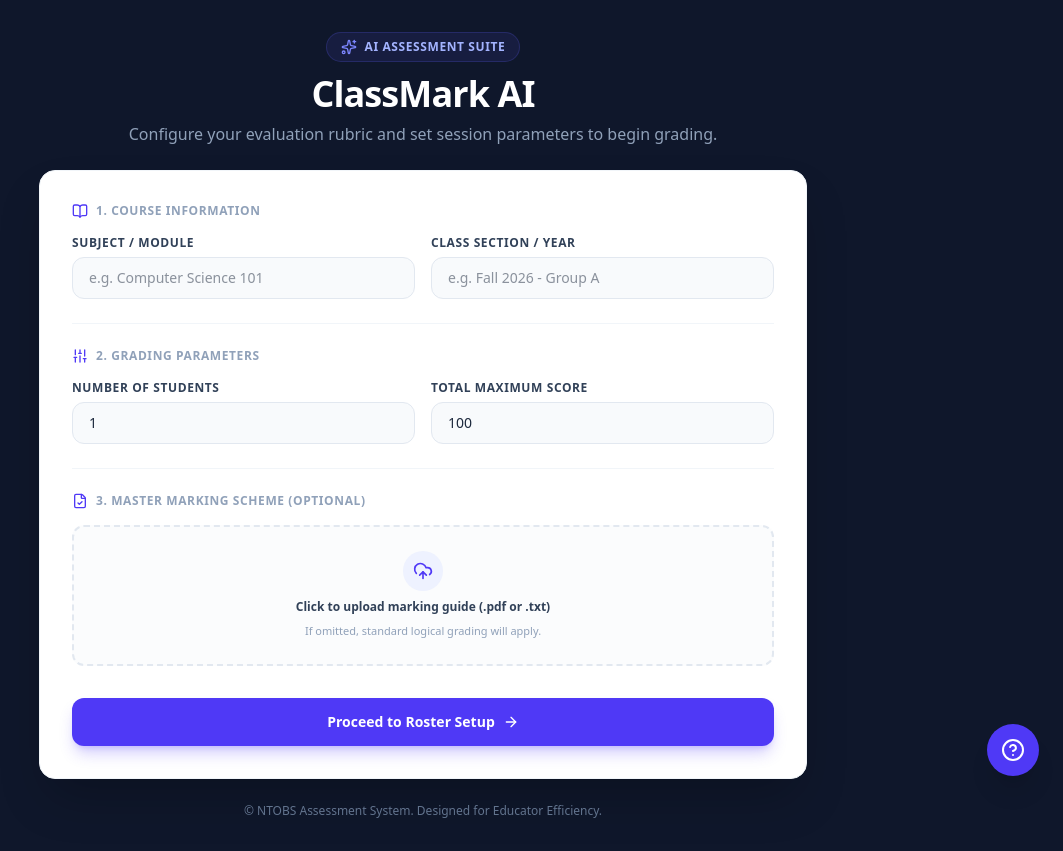
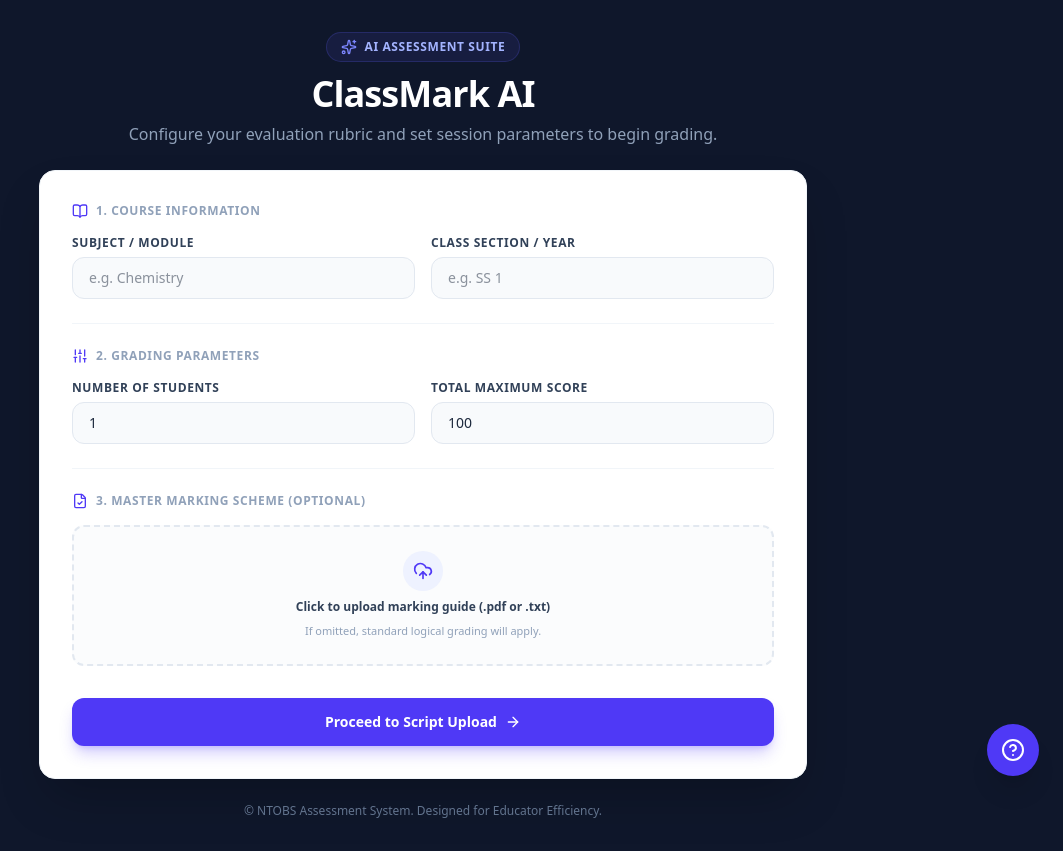
Before and after one commit to Neutronay/NTOBS-Grader, a Flask app: page / in a window 1280 px wide. Shown: the whole page, without its empty margins (217-1280 px from the left). Run offline with Flask 3, Linux system fonts and the light colour scheme.

```diff
--- a/templates/index.html
+++ b/templates/index.html
@@ -35,12 +35,12 @@
                     <div class="grid grid-cols-1 sm:grid-cols-2 gap-4">
                         <div>
                             <label class="block text-xs font-bold uppercase tracking-wider text-slate-700 mb-1.5">Subject / Module</label>
-                            <input type="text" name="subject" required placeholder="e.g. Computer Science 101"
+                            <input type="text" name="subject" required placeholder="e.g. Chemistry"
                                    class="w-full px-4 py-2.5 bg-slate-50 border border-slate-200 rounded-xl focus:outline-none focus:ring-2 focus:ring-indigo-500 focus:bg-white text-sm font-medium transition">
                         </div>
                         <div>
                             <label class="block text-xs font-bold uppercase tracking-wider text-slate-700 mb-1.5">Class Section / Year</label>
-                            <input type="text" name="class_section" required placeholder="e.g. Fall 2026 - Group A"
+                            <input type="text" name="class_section" required placeholder="e.g. SS 1"
                                    class="w-full px-4 py-2.5 bg-slate-50 border border-slate-200 rounded-xl focus:outline-none focus:ring-2 focus:ring-indigo-500 focus:bg-white text-sm font-medium transition">
                         </div>
                     </div>
@@ -91,7 +91,7 @@
                 <!-- Submit Action -->
                 <div class="pt-2">
                     <button type="submit" class="w-full py-3.5 px-6 bg-indigo-600 hover:bg-indigo-700 text-white font-bold text-sm rounded-xl shadow-lg shadow-indigo-600/25 transition flex items-center justify-center gap-2 cursor-pointer">
-                        <span>Proceed to Roster Setup</span>
+                        <span>Proceed to Script Upload</span>
                         <i data-lucide="arrow-right" class="w-4 h-4"></i>
                     </button>
                 </div>
```
